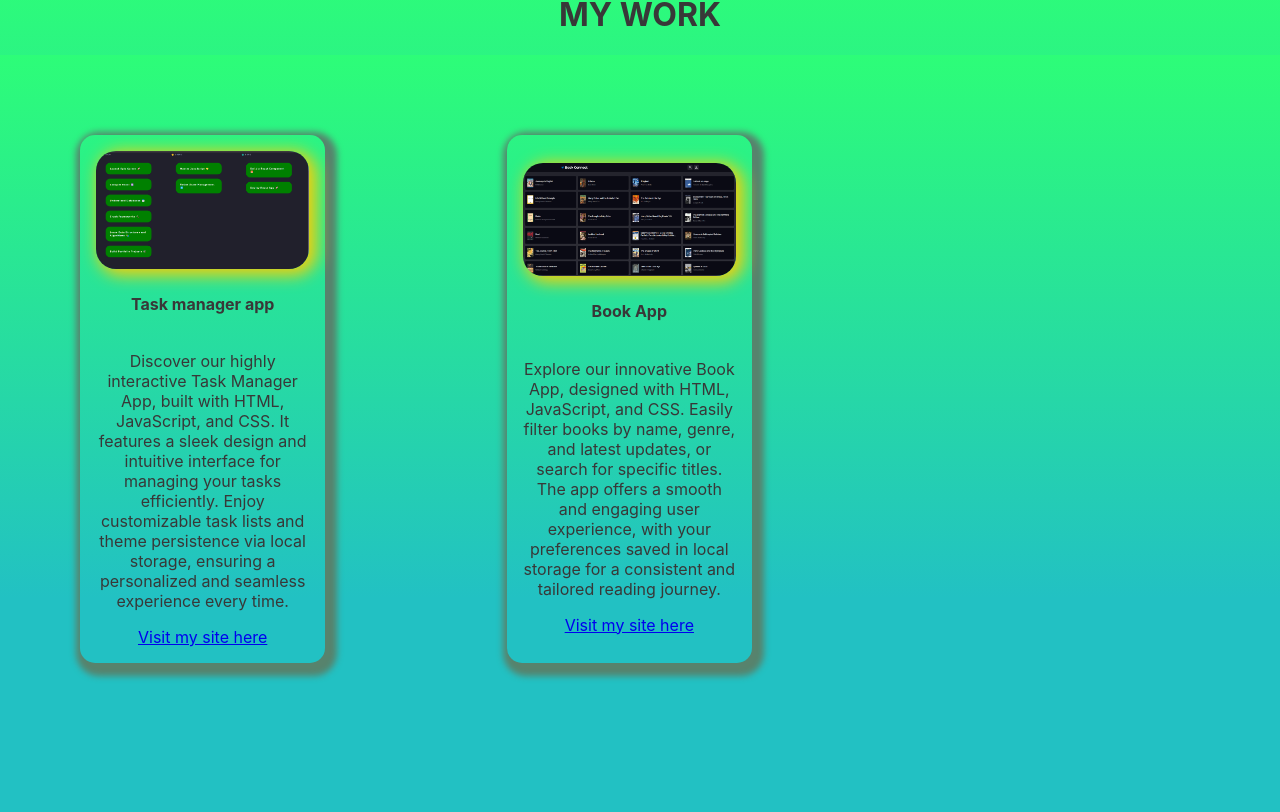
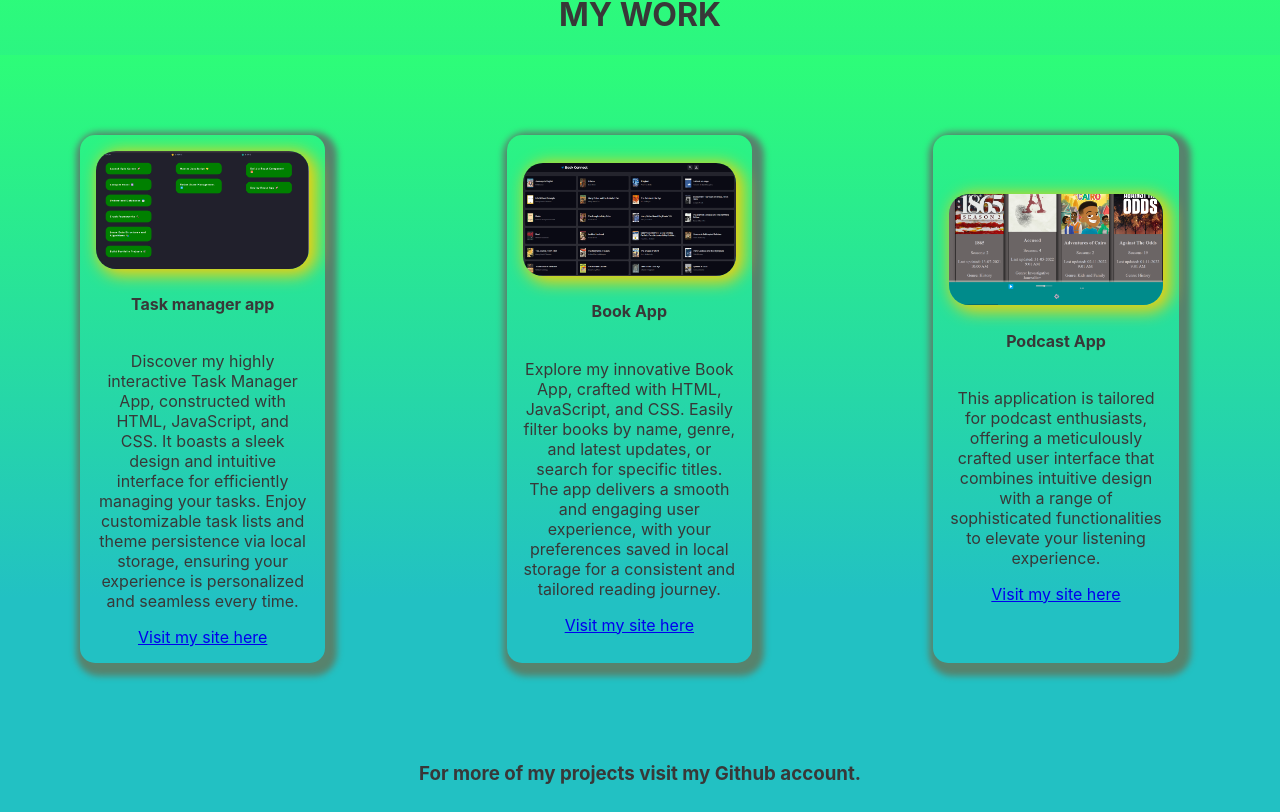
Before and after one commit to Mr-Kasa/buhkas465-wfo2401-groupb_buhlekasa_cdv05, a React (Create React App) app: page / in a window 1280 px wide. Shown: the part 1808-2620 px from the top of the page. Built offline with nearby package versions, Linux system fonts and the light colour scheme.

Commit message:
Created sliding tiles on viewport.

```diff
--- a/src/App.css
+++ b/src/App.css
@@ -210,8 +210,8 @@ button.active {
 
 
 /*********************************Beginning of My work styling****************************** */
-.MyWork{
-  margin-top:10rem;
+.MyWork {
+  margin-top: 10rem;
   display: flex;
   flex-direction: column;
   justify-content: center;
@@ -219,59 +219,70 @@ button.active {
   text-align: center;
   max-width: 100%;
   color: rgb(56, 56, 56);
-  background: rgb(34,193,195);
-  background: linear-gradient(0deg, rgba(34,193,195,1) 21%, rgba(45,253,120,1) 100%);
+  background: rgb(34, 193, 195);
+  background: linear-gradient(0deg, rgba(34, 193, 195, 1) 21%, rgba(45, 253, 120, 1) 100%);
+}
 
-}
-.cardContainer{
+.cardContainer {
   display: grid;
   grid-template-columns: 1;
-  background: rgb(34,193,195);
-  background: linear-gradient(0deg, rgba(34,193,195,1) 21%, rgba(45,253,120,1) 100%);
+  background: rgb(34, 193, 195);
+  background: linear-gradient(0deg, rgba(34, 193, 195, 1) 21%, rgba(45, 253, 120, 1) 100%);
+}
 
-}
-.cardImg{
+.cardImg {
   width: 100%;
-  box-shadow:rgb(241, 207, 12) 0.3em 0.2em 1em 0.2em;
+  box-shadow: rgb(241, 207, 12) 0.3em 0.2em 1em 0.2em;
   border-radius: 20px;
 }
-.card{
-  display:flex;
+
+.card {
+  display: flex;
   flex-direction: column;
   justify-content: center;
   align-items: center;
-  margin:2rem;
+  margin: 2rem;
   box-shadow: rgb(87, 131, 109) 4px 5px 6px 8px;
   border: #2c2c2c 50px;
   margin: 5rem;
-  border-radius: 15px ;
+  border-radius: 15px;
   padding: 1em;
   max-width: 50%;
   background-color: transparent;
+  opacity: 0;
+  transform: translateX(-100%);
+  transition: all 0.5s ease-out;
 }
-.cardText{
+
+.card:nth-child(even) {
+  transform: translateX(100%);
+}
+
+.card.visible {
+  opacity: 1;
+  transform: translateX(0);
+}
+
+.cardText {
   display: flex;
   flex-direction: column;
   justify-content: center;
   align-items: center;
   text-align: center;
-
 }
 
-@media (min-width: 720px){
-.cardContainer{
+@media (min-width: 720px) {
+  .cardContainer {
     max-width: 100%;
     display: grid;
     grid-template-columns: 1fr 1fr;
   }
-
 }
 
-@media (min-width: 1020px){
-
-  .cardContainer{
+@media (min-width: 1020px) {
+  .cardContainer {
     max-width: 100%;
     display: grid;
-    grid-template-columns: 1fr 1fr 1fr ;
+    grid-template-columns: 1fr 1fr 1fr;
   }
 }
--- a/src/components/Header.js
+++ b/src/components/Header.js
@@ -8,7 +8,7 @@ export default function Header() {
         <img className="logoImg" src={logoImg}/>
       <div className="link-buttons">
         <button className="linkButton">About Me</button>
-        <button className="linkButton">My Best Projects</button>
+        <button className="linkButton" href='MyWork'>My Best Projects</button>
         <button className="linkButton">Contact Me</button>
       </div>
       <div>
--- a/src/components/MyWork.js
+++ b/src/components/MyWork.js
@@ -1,11 +1,42 @@
-import React from "react";
-import workPhoto from "./images/445762120_8092350080775485_857915379553477487_n.jpg";
+import React, { useEffect } from "react";
 import taskManager from "./images/agileBoard.png";
 import bookApp from "./images/bookApp.png";
+import podcastApp from './images/PodcastApp.png';
 
 export default function MyWork() {
+  useEffect(() => {
+    const cardContainer = document.querySelector('.cardContainer');
+    const cards = document.querySelectorAll('.card');
+
+    function isInViewport(element) {
+      const rect = element.getBoundingClientRect();
+      return (
+        rect.top >= 0 &&
+        rect.left >= 0 &&
+        rect.bottom <= (window.innerHeight || document.documentElement.clientHeight) &&
+        rect.right <= (window.innerWidth || document.documentElement.clientWidth)
+      );
+    }
+
+    function checkViewport() {
+      if (isInViewport(cardContainer)) {
+        cards.forEach(card => {
+          card.classList.add('visible');
+        });
+        window.removeEventListener('scroll', checkViewport);
+      }
+    }
+
+    window.addEventListener('scroll', checkViewport);
+    checkViewport();
+
+    return () => {
+      window.removeEventListener('scroll', checkViewport);
+    };
+  }, []);
+
   return (
-    <div className="MyWork">
+    <div id="Mywork" className="MyWork">
       <h1>MY WORK</h1>
       <div className="cardContainer">
         <div className="card">
@@ -15,15 +46,10 @@ export default function MyWork() {
           <div className="cardText">
             <h4>Task manager app</h4>
             <p>
-              Discover our highly interactive Task Manager App, built with HTML,
-              JavaScript, and CSS. It features a sleek design and intuitive
-              interface for managing your tasks efficiently. Enjoy customizable
-              task lists and theme persistence via
-              local storage, ensuring a personalized and seamless experience
-              every time.
+              Discover my highly interactive Task Manager App, constructed with HTML, JavaScript, and CSS. It boasts a sleek design and intuitive interface for efficiently managing your tasks. Enjoy customizable task lists and theme persistence via local storage, ensuring your experience is personalized and seamless every time.
             </p>
           </div>
-          <a href="https://task-manager-appli.netlify.app" target="_blank">
+          <a href="https://task-manager-appli.netlify.app" target="_blank" rel="noopener noreferrer">
             Visit my site here
           </a>
         </div>
@@ -34,18 +60,29 @@ export default function MyWork() {
           <div className="cardText">
             <h4>Book App</h4>
             <p>
-              Explore our innovative Book App, designed with HTML, JavaScript,
-              and CSS. Easily filter books by name, genre, and latest updates,
-              or search for specific titles. The app offers a smooth and
-              engaging user experience, with your preferences saved in local
-              storage for a consistent and tailored reading journey.
+              Explore my innovative Book App, crafted with HTML, JavaScript, and CSS. Easily filter books by name, genre, and latest updates, or search for specific titles. The app delivers a smooth and engaging user experience, with your preferences saved in local storage for a consistent and tailored reading journey.
             </p>
           </div>
-          <a href="https://bookapp-buh.netlify.app/" target="_blank">
+          <a href="https://bookapp-buh.netlify.app/" target="_blank" rel="noopener noreferrer">
+            Visit my site here
+          </a>
+        </div>
+        <div className="card">
+          <div>
+            <img className="cardImg" src={podcastApp} />
+          </div>
+          <div className="cardText">
+            <h4>Podcast App</h4>
+            <p>
+              This application is tailored for podcast enthusiasts, offering a meticulously crafted user interface that combines intuitive design with a range of sophisticated functionalities to elevate your listening experience.
+            </p>
+          </div>
+          <a href="https://buhkas465-wfo2401-groupb-buhlekasa.netlify.app/" target="_blank" rel="noopener noreferrer">
             Visit my site here
           </a>
         </div>
       </div>
+      <h3> For more of my projects visit my Github account.</h3>
     </div>
   );
 }
```
Also changed, not shown: src/components/images/PodcastApp.png (added).
